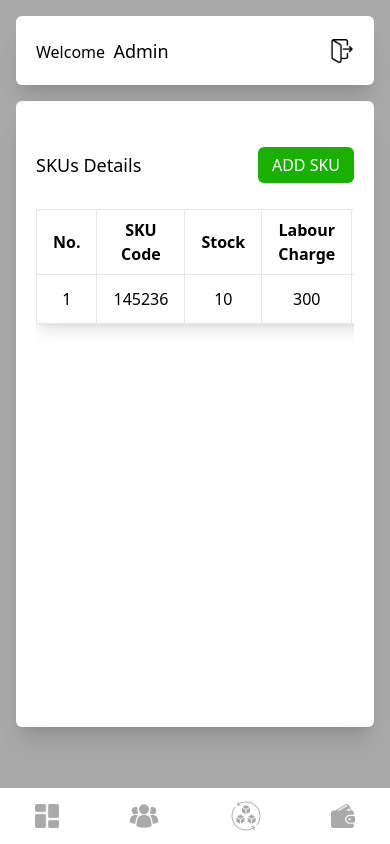
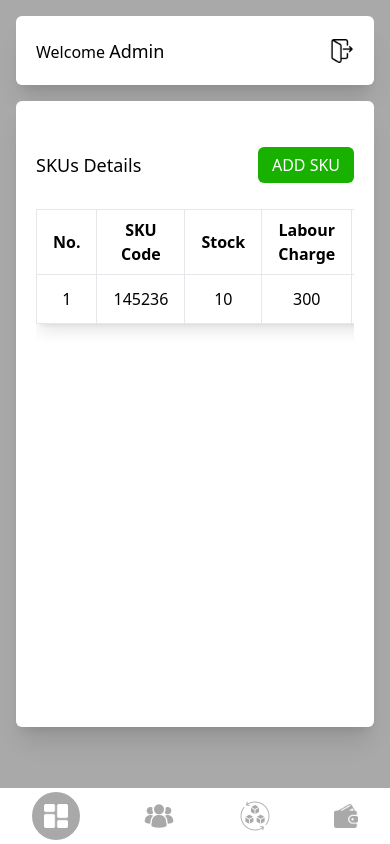
Before and after one commit to safu-van/kitlon, a React (Vite) app: page /admin/dashboard in a window 390 px wide. Built offline with nearby package versions, Linux system fonts and the light colour scheme.

Commit message:
- Admin layout nav, outlet & logout completed
- Protect Route components created for authentication side and inner side

```diff
--- a/src/App.jsx
+++ b/src/App.jsx
@@ -1,10 +1,54 @@
 import React from "react";
+import { BrowserRouter, Routes, Route, Navigate } from "react-router";
 import SigninPage from "./pages/auth/SigninPage";
 import Dashboard from "./pages/labour-side/Dashboard";
 import AdminLayout from "./layout/AdminLayout";
+import ProtectSignin from "./components/auth/ProtectSignin";
+import ProtectDashboard from "./components/auth/ProtectDashboard";
+import SkuDetailsTable from "./components/admin-side/SkuDetailsTable";
 
 const App = () => {
-  return <AdminLayout/>;
+  return (
+    <BrowserRouter>
+      <Routes>
+        <Route path="/" element={<Navigate to="/sign-in" />} />
+        <Route
+          path="/sign-in"
+          element={
+            // <ProtectSignin>
+            <SigninPage />
+            // </ProtectSignin>
+          }
+        />
+
+        <Route
+          path="/labour"
+          element={
+            // <ProtectDashboard role="labour">
+            <Dashboard />
+            // </ProtectDashboard>
+          }
+        />
+
+        <Route
+          path="/admin"
+          element={
+            // <ProtectDashboard role="admin">
+            <AdminLayout />
+            // </ProtectDashboard>
+          }
+        >
+          <Route index element={<Navigate to="dashboard" />} />
+          <Route path="dashboard" element={<SkuDetailsTable />} />
+          <Route path="user-management" element={<SkuDetailsTable />} />
+          <Route path="inventory-management" element={<SkuDetailsTable />} />
+          <Route path="payout-management" element={<SkuDetailsTable />} />
+        </Route>
+
+        <Route path="*" element={<Navigate to="/sign-in" />} />
+      </Routes>
+    </BrowserRouter>
+  );
 };
 
 export default App;
--- /dev/null
+++ b/src/components/auth/ProtectDashboard.jsx
@@ -0,0 +1,15 @@
+import React from "react";
+import { getItem } from "../../utils/localStorage";
+import { Navigate } from "react-router";
+
+const ProtectDashboard = ({ children, role }) => {
+  const user = getItem("user");
+
+  if (!user || user.role !== role) {
+    return <Navigate to="/sign-in" />;
+  }
+
+  return children;
+};
+
+export default ProtectDashboard;
--- /dev/null
+++ b/src/components/auth/ProtectSignin.jsx
@@ -0,0 +1,19 @@
+import React from "react";
+import { getItem } from "../../utils/localStorage";
+import { Navigate } from "react-router";
+
+const ProtectSignin = ({ children }) => {
+  const user = getItem("user");
+
+  if (user?.role === "admin") {
+    return <Navigate to="/admin/dashboard" />;
+  }
+
+  if (user?.role === "labour") {
+    return <Navigate to="/labour" />;
+  }
+
+  return children;
+};
+
+export default ProtectSignin;
--- a/src/layout/AdminLayout.jsx
+++ b/src/layout/AdminLayout.jsx
@@ -1,5 +1,5 @@
 import React from "react";
-import SkuDetailsTable from "../components/admin-side/SkuDetailsTable";
+import { NavLink, Outlet } from "react-router";
 import logoutIcon from "../assets/icons/logout.png";
 import dashboardIconGrey from "../assets/icons/dashboard-grey.png";
 import dashboardIconWhite from "../assets/icons/dashboard-white.png";
@@ -9,6 +9,7 @@ import userIconGrey from "../assets/icons/user-grey.png";
 import userIconWhite from "../assets/icons/user-white.png";
 import walletIconGrey from "../assets/icons/wallet-grey.png";
 import walletIconWhite from "../assets/icons/wallet-white.png";
+import { clearStorage } from "../utils/localStorage";
 
 const AdminLayout = () => {
   return (
@@ -24,21 +25,57 @@ const AdminLayout = () => {
           </div>
           <div>
             <ul>
-              <li className="w-full h-16 px-3 lg:pl-7 border-t-2 flex items-center space-x-3 font-medium">
+              <li>
+                <NavLink
+                  to="dashboard"
+                  className={({ isActive }) =>
+                    `w-full h-16 px-3 lg:pl-7 border-t-2 flex items-center space-x-3 font-medium ${
+                      isActive && "bg-customLightGrey"
+                    }`
+                  }
+                >
                   <img src={dashboardIconGrey} alt="..." className="h-7 w-7" />
                   <span>Dashboard</span>
+                </NavLink>
               </li>
-              <li className="w-full h-16 px-2 lg:pl-6 border-t-2 flex items-center space-x-2 font-medium">
+              <li>
+                <NavLink
+                  to="user-management"
+                  className={({ isActive }) =>
+                    `w-full h-16 px-2 lg:pl-6 border-t-2 flex items-center space-x-2 font-medium ${
+                      isActive && "bg-customLightGrey"
+                    }`
+                  }
+                >
                   <img src={userIconGrey} alt="..." className="h-9 w-9" />
                   <span>User Management</span>
+                </NavLink>
               </li>
-              <li className="w-full h-16 px-2 lg:pl-6 border-t-2 flex items-center space-x-2 font-medium">
+              <li>
+                <NavLink
+                  to="inventory-management"
+                  className={({ isActive }) =>
+                    `w-full h-16 px-2 lg:pl-6 border-t-2 flex items-center space-x-2 font-medium ${
+                      isActive && "bg-customLightGrey"
+                    }`
+                  }
+                >
                   <img src={inventoryIconGrey} alt="..." className="h-9 w-9" />
                   <span>Inventory Management</span>
+                </NavLink>
               </li>
-              <li className="w-full h-16 px-3 lg:pl-7 border-y-2 flex items-center space-x-3 font-medium">
+              <li>
+                <NavLink
+                  to="payout-management"
+                  className={({ isActive }) =>
+                    `w-full h-16 px-3 lg:pl-7 border-y-2 flex items-center space-x-3 font-medium ${
+                      isActive && "bg-customLightGrey"
+                    }`
+                  }
+                >
                   <img src={walletIconGrey} alt="..." className="h-7 w-7" />
                   <span>Payout Management</span>
+                </NavLink>
               </li>
             </ul>
           </div>
@@ -47,10 +84,11 @@ const AdminLayout = () => {
         <div className="md:w-[75%] w-full h-full flex flex-col space-y-4 mb-10">
           <div className="flex items-center justify-between space-x-4 px-5 h-[9%] md:h-[10%] w-full bg-white rounded-md shadow-xl">
             <span>
-              Welcome&nbsp; <span className="text-lg font-medium">Admin</span>
+              Welcome&nbsp;<span className="text-lg font-medium">Admin</span>
             </span>
             <img
               src={logoutIcon}
+              onClick={() => clearStorage()}
               alt="logout"
               className="h-6 cursor-pointer"
               title="Logout"
@@ -58,25 +96,80 @@ const AdminLayout = () => {
           </div>
 
           <div className="h-[81%] md:h-full w-full bg-white rounded-md p-5 overflow-y-auto custom-scrollbar shadow-xl">
-            <SkuDetailsTable />
+            <Outlet />
           </div>
         </div>
       </div>
 
       {/* Bottom Navbar for Small Screens */}
       <nav className="fixed bottom-0 left-0 w-full bg-white shadow-lg md:hidden flex justify-around items-center h-14">
-        <button className="flex flex-col items-center">
-          <img src={dashboardIconGrey} alt="..." className="h-6" />
-        </button>
-        <button className="flex flex-col items-center">
-          <img src={userIconGrey} alt="..." className="h-8" />
-        </button>
-        <button className="flex flex-col items-center">
-          <img src={inventoryIconGrey} alt="..." className="h-8" />
-        </button>
-        <button className="flex flex-col items-center">
-          <img src={walletIconGrey} alt="..." className="h-6" />
-        </button>
+        <NavLink
+          to="dashboard"
+          className={({ isActive }) =>
+            `flex flex-col items-center ${
+              isActive && "bg-customGrey rounded-full p-3"
+            }`
+          }
+        >
+          {({ isActive }) => (
+            <img
+              src={isActive ? dashboardIconWhite : dashboardIconGrey}
+              alt="Dashboard"
+              className="h-6 w-6"
+            />
+          )}
+        </NavLink>
+
+        <NavLink
+          to="user-management"
+          className={({ isActive }) =>
+            `flex flex-col items-center ${
+              isActive && "bg-customGrey rounded-full p-2"
+            }`
+          }
+        >
+          {({ isActive }) => (
+            <img
+              src={isActive ? userIconWhite : userIconGrey}
+              alt="User Management"
+              className="h-8 w-8"
+            />
+          )}
+        </NavLink>
+
+        <NavLink
+          to="inventory-management"
+          className={({ isActive }) =>
+            `flex flex-col items-center ${
+              isActive && "bg-customGrey rounded-full p-2"
+            }`
+          }
+        >
+          {({ isActive }) => (
+            <img
+              src={isActive ? inventoryIconWhite : inventoryIconGrey}
+              alt="Inventory Management"
+              className="h-8 w-8"
+            />
+          )}
+        </NavLink>
+
+        <NavLink
+          to="payout-management"
+          className={({ isActive }) =>
+            `flex flex-col items-center ${
+              isActive && "bg-customGrey rounded-full p-3"
+            }`
+          }
+        >
+          {({ isActive }) => (
+            <img
+              src={isActive ? walletIconWhite : walletIconGrey}
+              alt="Payout Management"
+              className="h-6 w-6"
+            />
+          )}
+        </NavLink>
       </nav>
     </div>
   );
--- a/src/pages/labour-side/Dashboard.jsx
+++ b/src/pages/labour-side/Dashboard.jsx
@@ -22,10 +22,11 @@ const Dashboard = () => {
           <div className="mt-5 flex flex-col gap-4 px-2 md:mt-6">
             <select
               name="sku"
+              defaultValue=""
               id="sku"
               className="h-11 w-full rounded-md border-2 border-customRingGrey bg-customLightGrey pl-1 text-gray-500 focus:border-none focus:outline-none focus:ring-1 focus:ring-gray-400"
             >
-              <option value="" disabled selected>
+              <option value="" disabled>
                 Select SKU
               </option>
               <option value="fsfd">111</option>
--- /dev/null
+++ b/src/utils/localStorage.js
@@ -0,0 +1,24 @@
+export const setItem = (key, value) => {
+  try {
+    window.localStorage.setItem(key, JSON.stringify(value));
+  } catch (error) {
+    console.log("local Storage setItem error :", error);
+  }
+};
+
+export const getItem = (key) => {
+  try {
+    const value = window.localStorage.getItem(key);
+    return value ? JSON.parse(value) : undefined;
+  } catch (error) {
+    console.log("local Storage getItem error :", error);
+  }
+};
+
+export const clearStorage = () => {
+  try {
+    window.localStorage.clear();
+  } catch (error) {
+    console.error("localStorage clear error:", error);
+  }
+};
```
Lines whose indentation alone changed are shown as unchanged.
